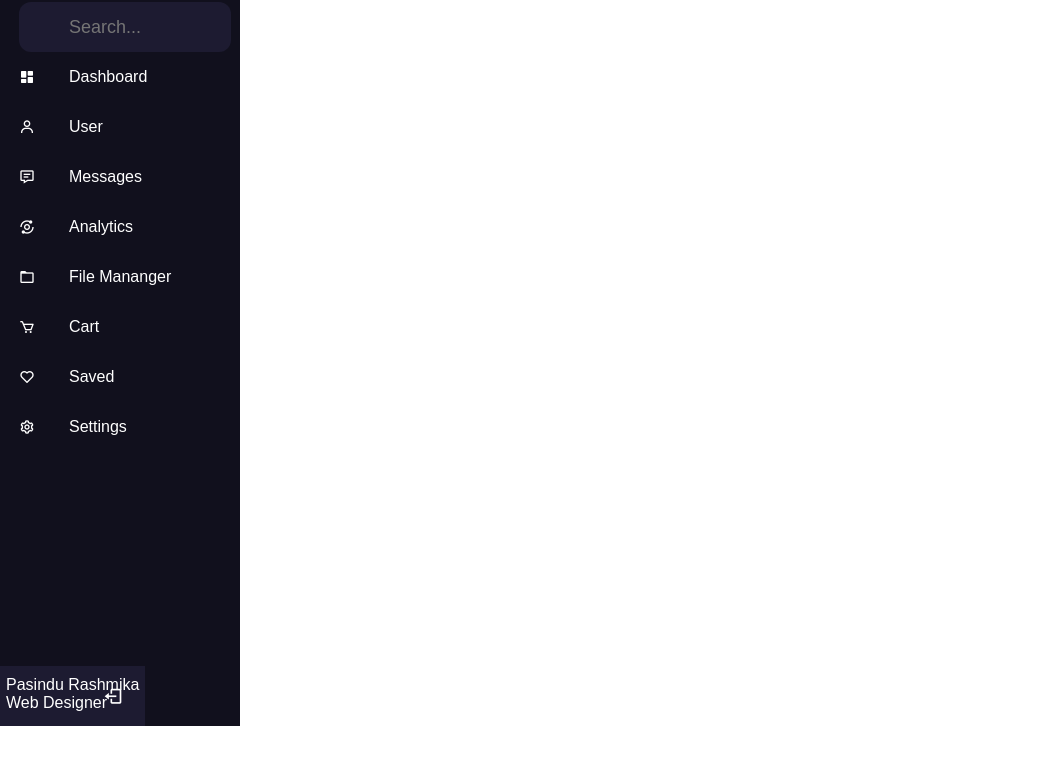
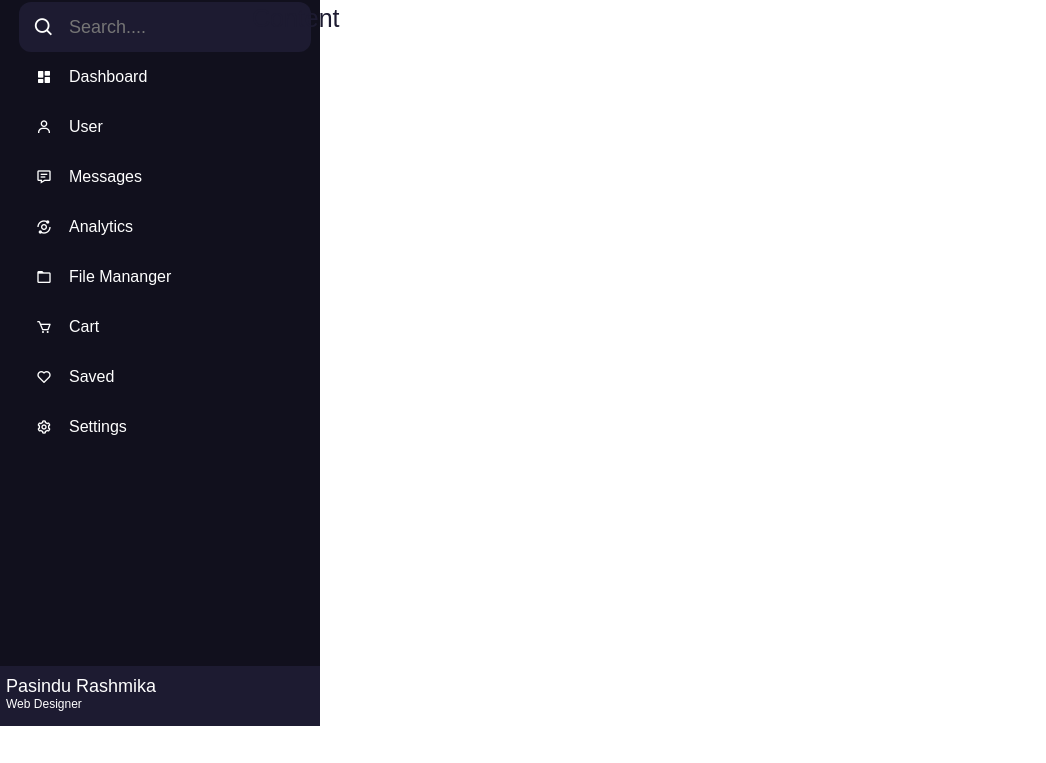
Before and after one commit to PasinduRashmika/Responsive-Side-Navigation-Bar-, a plain HTML site: page index.html in a window 1280 px wide. Shown: the part 74-837 px from the top of the page, without its empty margins (0-1046 px from the left). Before the commit the page ends 800 px from the top, so only its background shows below. Drawn offline with nearby package versions, Linux system fonts and the light colour scheme.

Commit message:
Devide by div

```diff
--- a/index.html
+++ b/index.html
@@ -12,6 +12,10 @@
 
 </head>
 <body>
+    <header>
+        <h1>This is header 1gggggggggggggggggggggggggggggggggggggg</h1>
+    </header>
+    <div class="content">
     <div class="sidebar">
         <div class="logo_content">
                 <div class="logo">
@@ -22,10 +26,8 @@
 
             <ul class="nav_list">
                 <li>
-                    <a href="#">
                         <i class='bx bx-search' ></i>
-                        <input type="text" placeholder="Search...">
-                    </a>
+                        <input type="text" placeholder="Search....">
                     <span class="tooltip">Search</span>
                 </li>
                 <li>
@@ -92,12 +94,15 @@
                         <div class="name">Pasindu Rashmika</div>
                         <div class="job">Web Designer</div>
                     </div>
-                    <i class='bx bx-log-out' id="log_out"></i>
+
                 </div>
+
             </div>
     </div>
+</div>
     <div class="home_content ">
         <div class="text">Home Content</div>
     </div>
+
 </body>
 </html>
--- a/style.css
+++ b/style.css
@@ -18,7 +18,7 @@ body{
     top: 0;
     left: 0;
     height: 100%;
-    width: 240px;
+    width: 25%;
     background: #11101d;
     padding: 6px 14px;
 }
@@ -88,7 +88,7 @@ body{
     position: absolute;
     height: 100%;
     width: 100%;
-    left: 0;
+    left: 0 ;
     top: 0;
     border-radius: 12px;
     outline: none;
@@ -99,7 +99,7 @@ body{
     color: #fff;
 
 }
-.sidebar ul li .bx bx-search{
+.sidebar ul li .bx-search{
     position: absolute;
     z-index: 99;
     color: #fff;
@@ -112,23 +112,25 @@ body{
     align-items: center;
     text-decoration: none;
     transition: all 0.4s ease;
-    border-radius: 10px;
+    border-radius: 12px;
 }
 .sidebar ul li a:hover{
     color: #11101d;
     background: #fff;
 }
-.sidebar ul li a i{
+.sidebar ul li i{
     height: 50px;
     min-width: 50px;
     border-radius: 12px;
     line-height: 50px;
+    text-align: center;
 }
 .sidebar .profile_content{
     position: absolute;
     color: #fff;
     bottom: 0;
     left: 0;
+    width: 100%;
 }
 .sidebar .profile_content .profile{
     position: relative;
@@ -149,15 +151,15 @@ body{
 .profile .profile_details .name_job{
     margin-left: 10px;
 }
-.profile .profile_details .name{
-    font-size: 15px;
+.profile .name_job .name{
+    font-size: 18px;
     font-weight: 400;
 }
-.profile .profile_details .job{
+.profile .name_job .job{
     font-size: 12px;
 }
-.profile #log_out{
-    position: absolute;
+.profile_content #log_out{
+    position:absolute;
     left: 88%;
     bottom: 5px;
     transform: translateX(-50%);
```
